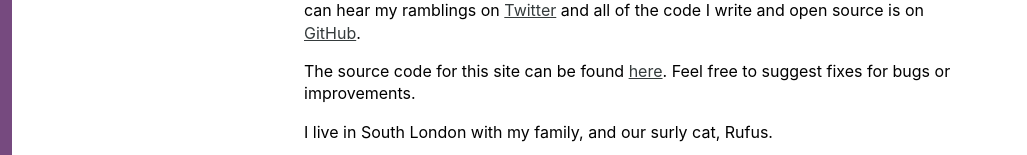
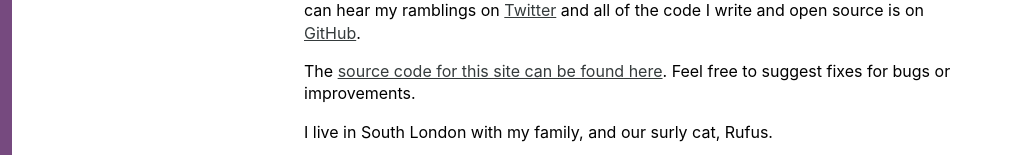
Before and after one commit to sammdec/masondecair.es, a Next.js app: page / in a window 1280 px wide. Shown: the part 516-671 px from the top of the page, without its empty margins (0-1027 px from the left). Built offline with nearby package versions, Linux system fonts and the light colour scheme.

Commit message:
Use more descriptive link text

```diff
--- a/pages/index.js
+++ b/pages/index.js
@@ -33,23 +33,15 @@ export default () => (
     <p>
       I'm currently an engineer at Rapha bringing cycling and technology closer
       together. You can hear my ramblings on{' '}
-      <a href="http://twitter.com/samjbmason" title="Twitter Profile">
-        Twitter
-      </a>{' '}
-      and all of the code I write and open source is on{' '}
-      <a href="http://github.com/samjbmason" title="Github Profile">
-        GitHub
-      </a>
-      .
+      <a href="http://twitter.com/samjbmason">Twitter</a> and all of the code I
+      write and open source is on{' '}
+      <a href="http://github.com/samjbmason">GitHub</a>.
     </p>
 
     <p>
-      The source code for this site can be found{' '}
-      <a
-        href="https://github.com/samjbmason/samjbmason.github.io"
-        title="Source code for site"
-      >
-        here
+      The{' '}
+      <a href="https://github.com/samjbmason/samjbmason.github.io">
+        source code for this site can be found here
       </a>
       . Feel free to suggest fixes for bugs or improvements.
     </p>
```
